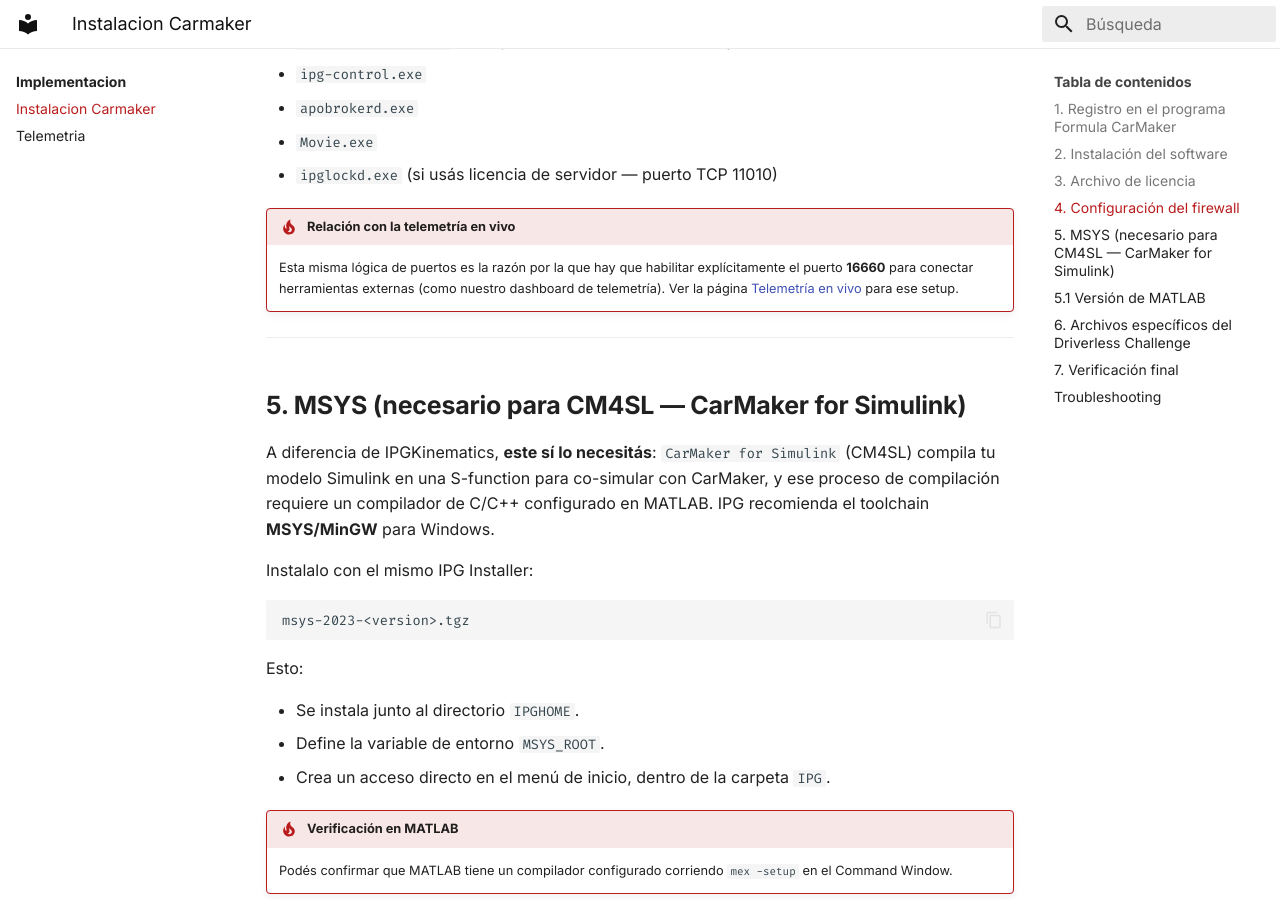
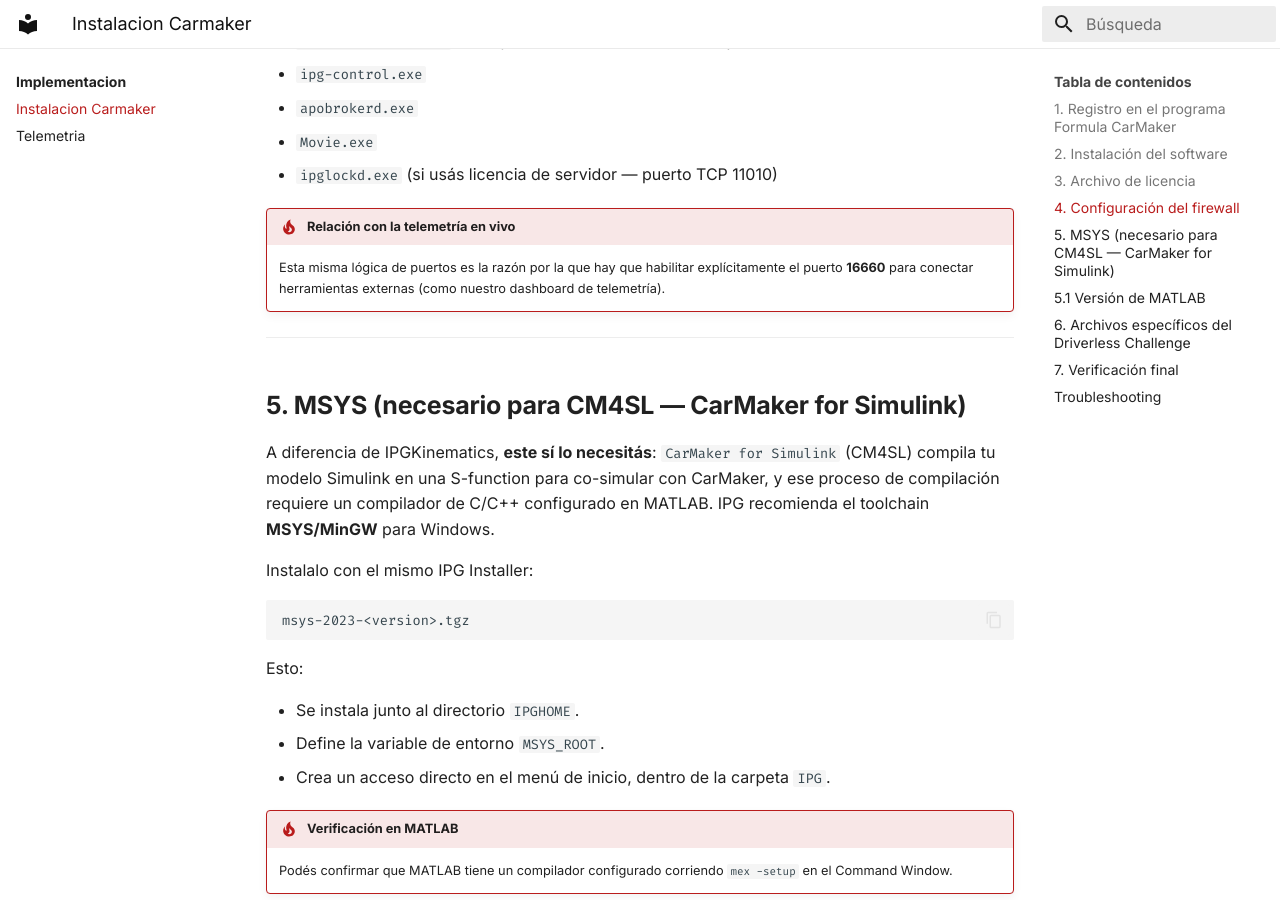
Before and after one commit to stavara/driverless, an MkDocs documentation site: the page built from docs/implementacion/instalacion.md, in a window 1280 px wide and 900 px high, scrolled down 2351 px. Built offline with MkDocs 1.6.1 and Material for MkDocs 9.7.7, drawn with Linux system fonts in a browser that asks for light colours.

Commit message:
Update installation instructions for telemetry dashboard
Removed reference to the setup page for live telemetry.

```diff
--- a/docs/implementacion/instalacion.md
+++ b/docs/implementacion/instalacion.md
@@ -96,8 +96,7 @@ que estos ejecutables tengan permiso de comunicarse entre sí:
 !!! tip "Relación con la telemetría en vivo"
     Esta misma lógica de puertos es la razón por la que hay que habilitar
     explícitamente el puerto **16660** para conectar herramientas externas
-    (como nuestro dashboard de telemetría). Ver la página
-    [Telemetría en vivo](carmaker-telemetria.md) para ese setup.
+    (como nuestro dashboard de telemetría).
 
 ---
 
```
